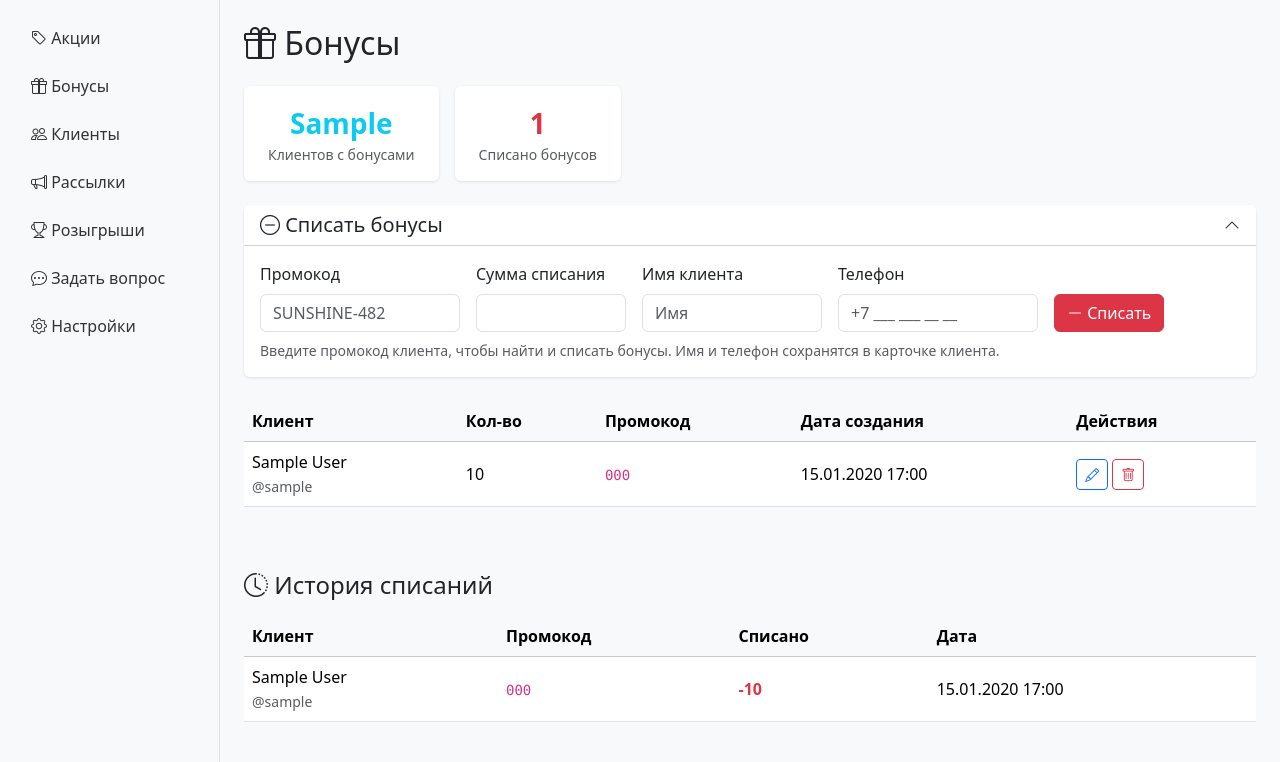
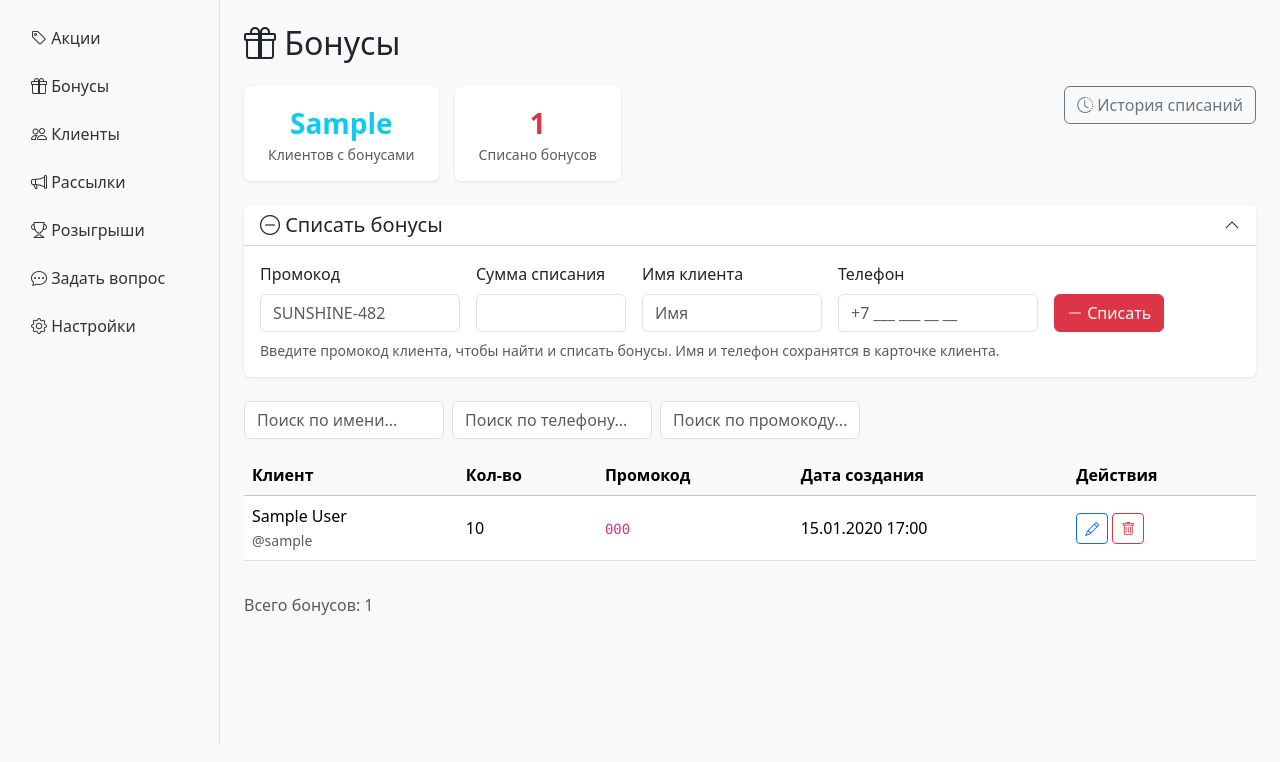
Before and after one commit to CryptoIgor87/masterskaya, a FastAPI app: template web/templates/bonuses.html in a window 1280 px wide. Shown: the part 50-812 px from the top of the page. Run offline with FastAPI, Linux system fonts and the light colour scheme; the visitor is signed in with stand-in values (Sample User, id 1); the template is opened without the code that fills it: most values are stand-ins (such as "Sample title", 1, 10 or a date in 2020); parts of the project's set-up code (start-up, migrations or seed data) failed here and were passed over.

Commit message:
Bonuses: add pagination, live search, separate history page; mailing: optional button
- Bonuses page: 15 per page pagination, live search by name/phone/promo code
- Redemption history moved to separate /history page with button at top
- Redeem form stays on main bonuses page
- Mailing form: button fields hidden behind checkbox toggle
- Added phone to bonuses query for search

Co-Authored-By: Claude Opus 4.6 <noreply@anthropic.com>

```diff
--- a/database.py
+++ b/database.py
@@ -607,7 +607,7 @@ async def update_bonus_code(bonus_id: int, new_code: str):
 async def get_all_bonuses_with_clients() -> list[dict]:
     async with _conn() as conn:
         rows = await conn.fetch("""
-            SELECT b.*, c.first_name, c.last_name, c.username, c.telegram_id
+            SELECT b.*, c.first_name, c.last_name, c.username, c.telegram_id, c.phone
             FROM bonuses b
             JOIN clients c ON b.client_id = c.id
             ORDER BY b.created_at DESC
--- a/web/templates/bonuses.html
+++ b/web/templates/bonuses.html
@@ -13,19 +13,20 @@
 </div>
 {% endif %}
 
-<!-- Stats -->
-<div class="row mb-4 g-3">
-    <div class="col-auto">
+<!-- Stats + history button -->
+<div class="d-flex flex-wrap align-items-start gap-3 mb-4">
     <div class="card text-center px-4 py-3">
         <div class="fs-3 fw-bold text-info">{{ stats.clients_with_bonuses }}</div>
         <small class="text-muted">Клиентов с бонусами</small>
     </div>
-    </div>
-    <div class="col-auto">
     <div class="card text-center px-4 py-3">
         <div class="fs-3 fw-bold text-danger">{{ stats.total_redeemed }}</div>
         <small class="text-muted">Списано бонусов</small>
     </div>
+    <div class="ms-auto">
+        <a href="{{ B }}/admin/bonuses/history" class="btn btn-outline-secondary">
+            <i class="bi bi-clock-history"></i> История списаний
+        </a>
     </div>
 </div>
 
@@ -80,10 +81,23 @@ document.querySelectorAll('[data-bs-toggle="collapse"]').forEach(function(el) {
 });
 </script>
 
+<!-- Filters -->
+<div class="row mb-3 g-2">
+    <div class="col-auto">
+        <input type="text" id="filterName" class="form-control" placeholder="Поиск по имени..." style="width: 200px;">
+    </div>
+    <div class="col-auto">
+        <input type="text" id="filterPhone" class="form-control" placeholder="Поиск по телефону..." style="width: 200px;">
+    </div>
+    <div class="col-auto">
+        <input type="text" id="filterCode" class="form-control" placeholder="Поиск по промокоду..." style="width: 200px;">
+    </div>
+</div>
+
 <!-- Bonuses table -->
 {% if bonuses %}
 <div class="table-responsive">
-    <table class="table table-hover align-middle">
+    <table class="table table-hover align-middle" id="bonusesTable">
         <thead class="table-light">
             <tr>
                 <th>Клиент</th>
@@ -95,7 +109,7 @@ document.querySelectorAll('[data-bs-toggle="collapse"]').forEach(function(el) {
         </thead>
         <tbody>
             {% for bonus in bonuses %}
-            <tr>
+            <tr data-name="{{ (bonus.first_name or '')|lower }} {{ (bonus.last_name or '')|lower }}" data-phone="{{ bonus.phone or '' }}" data-code="{{ (bonus.promo_code or '')|lower }}">
                 <td>
                     {{ bonus.first_name or '' }} {{ bonus.last_name or '' }}
                     {% if bonus.username %}<br><small class="text-muted">@{{ bonus.username }}</small>{% endif %}
@@ -143,39 +157,78 @@ document.querySelectorAll('[data-bs-toggle="collapse"]').forEach(function(el) {
         </tbody>
     </table>
 </div>
+
+<!-- Pagination -->
+<nav>
+    <ul class="pagination" id="pagination"></ul>
+</nav>
+<p class="text-muted">Всего бонусов: {{ bonuses|length }}</p>
+
 {% else %}
 <div class="alert alert-info">Бонусов пока нет.</div>
 {% endif %}
 
-<!-- Redemption history -->
-<h4 class="mt-5 mb-3"><i class="bi bi-clock-history"></i> История списаний</h4>
-{% if redemptions %}
-<div class="table-responsive">
-    <table class="table table-hover align-middle">
-        <thead class="table-light">
-            <tr>
-                <th>Клиент</th>
-                <th>Промокод</th>
-                <th>Списано</th>
-                <th>Дата</th>
-            </tr>
-        </thead>
-        <tbody>
-            {% for r in redemptions %}
-            <tr>
-                <td>
-                    {{ r.first_name or '' }} {{ r.last_name or '' }}
-                    {% if r.username %}<br><small class="text-muted">@{{ r.username }}</small>{% endif %}
-                </td>
-                <td><code>{{ r.promo_code }}</code></td>
-                <td><span class="text-danger fw-bold">-{{ r.amount }}</span></td>
-                <td>{{ r.created_at|tomsk }}</td>
-            </tr>
-            {% endfor %}
-        </tbody>
-    </table>
-</div>
-{% else %}
-<div class="alert alert-secondary">Списаний пока не было.</div>
-{% endif %}
+<script>
+(function() {
+    var PER_PAGE = 15;
+    var currentPage = 1;
+    var rows = Array.from(document.querySelectorAll('#bonusesTable tbody tr'));
+    var filtered = rows.slice();
+    var paginationEl = document.getElementById('pagination');
+    var nameInput = document.getElementById('filterName');
+    var phoneInput = document.getElementById('filterPhone');
+    var codeInput = document.getElementById('filterCode');
+
+    function applyFilters() {
+        var nameQ = (nameInput.value || '').toLowerCase();
+        var phoneQ = (phoneInput.value || '').replace(/\D/g, '');
+        var codeQ = (codeInput.value || '').toLowerCase();
+        filtered = rows.filter(function(row) {
+            var name = row.getAttribute('data-name') || '';
+            var phone = (row.getAttribute('data-phone') || '').replace(/\D/g, '');
+            var code = row.getAttribute('data-code') || '';
+            var nameOk = !nameQ || name.includes(nameQ);
+            var phoneOk = !phoneQ || phone.includes(phoneQ);
+            var codeOk = !codeQ || code.includes(codeQ);
+            return nameOk && phoneOk && codeOk;
+        });
+        currentPage = 1;
+        render();
+    }
+
+    function render() {
+        var totalPages = Math.max(1, Math.ceil(filtered.length / PER_PAGE));
+        if (currentPage > totalPages) currentPage = totalPages;
+        var start = (currentPage - 1) * PER_PAGE;
+        var end = start + PER_PAGE;
+        var visible = filtered.slice(start, end);
+
+        rows.forEach(function(r) { r.style.display = 'none'; });
+        visible.forEach(function(r) { r.style.display = ''; });
+
+        // Pagination
+        var html = '';
+        if (totalPages > 1) {
+            html += '<li class="page-item ' + (currentPage === 1 ? 'disabled' : '') + '"><a class="page-link" href="#" data-p="' + (currentPage - 1) + '">&laquo;</a></li>';
+            for (var i = 1; i <= totalPages; i++) {
+                html += '<li class="page-item ' + (i === currentPage ? 'active' : '') + '"><a class="page-link" href="#" data-p="' + i + '">' + i + '</a></li>';
+            }
+            html += '<li class="page-item ' + (currentPage === totalPages ? 'disabled' : '') + '"><a class="page-link" href="#" data-p="' + (currentPage + 1) + '">&raquo;</a></li>';
+        }
+        paginationEl.innerHTML = html;
+    }
+
+    paginationEl.addEventListener('click', function(e) {
+        e.preventDefault();
+        var p = e.target.getAttribute('data-p');
+        if (p) { currentPage = parseInt(p); render(); }
+    });
+
+    nameInput.addEventListener('input', applyFilters);
+    phoneInput.addEventListener('input', applyFilters);
+    codeInput.addEventListener('input', applyFilters);
+
+    render();
+})();
+</script>
 {% endblock %}
```
Also changed, not shown: web/routes/bonuses.py (+11 -9 lines), web/templates/bonuses_redeem.html (added, +41 -0 lines), web/templates/mailing_form.html (+22 -2 lines). Lines whose indentation alone changed are shown as unchanged.
